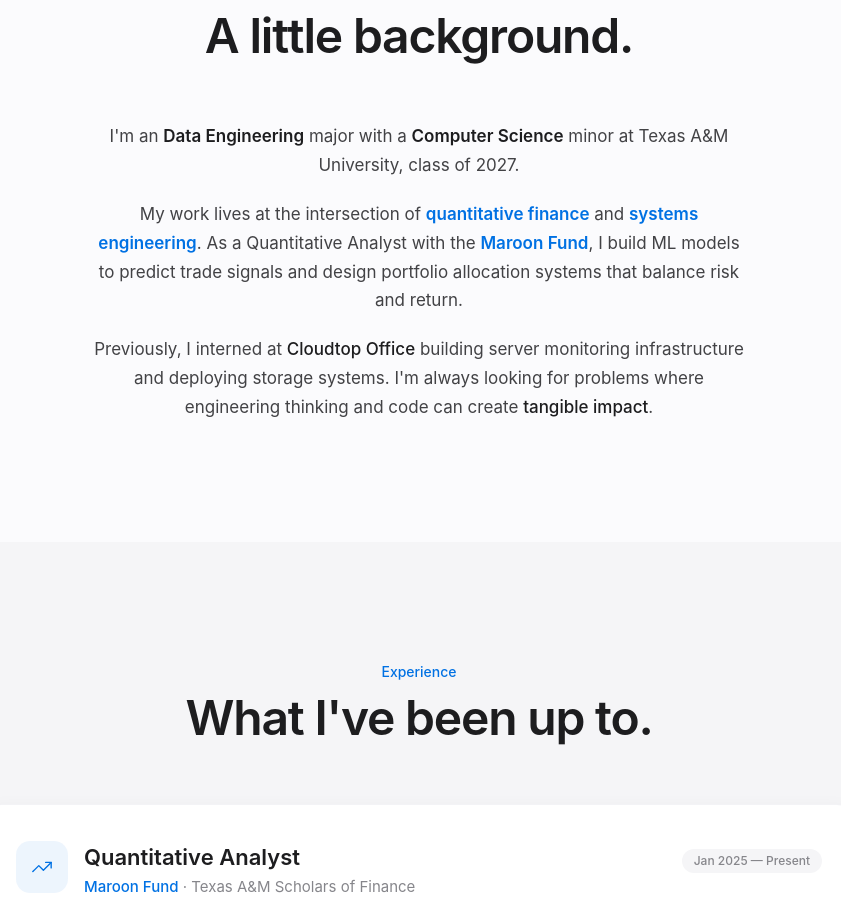
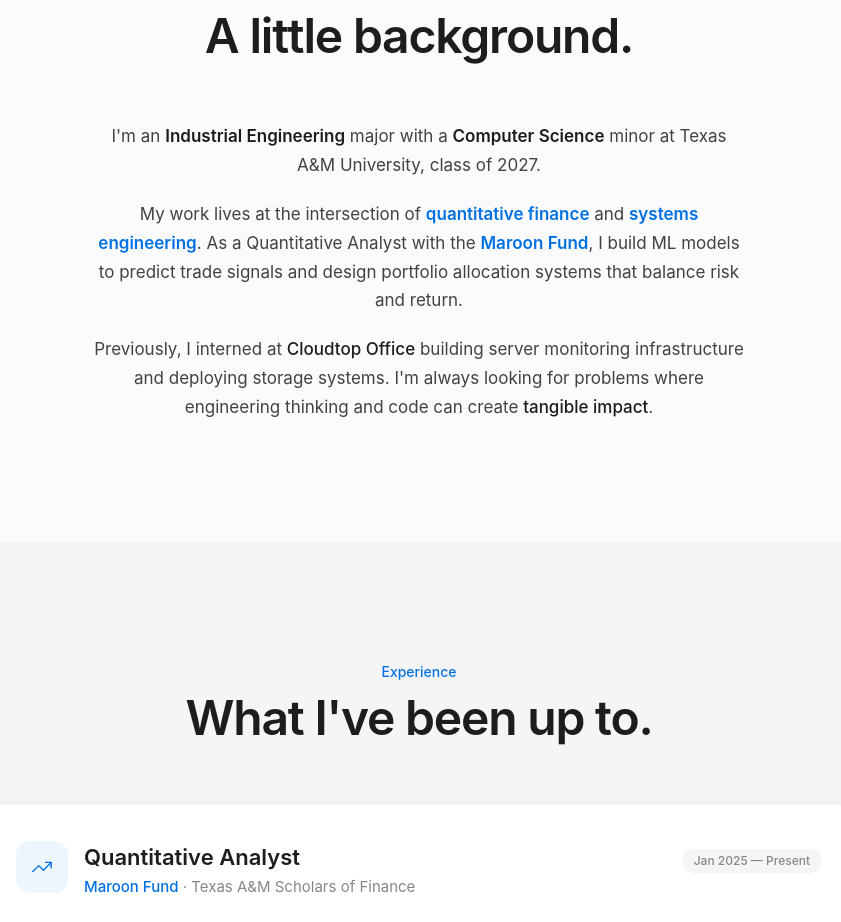
Before and after one commit to danielarackal7/My-Website, a Next.js app: page / in a window 1280 px wide. Shown: the part 940-1862 px from the top of the page, without its empty margins (221-1062 px from the left). Built offline with nearby package versions, Linux system fonts and the light colour scheme.

Commit message:
Change major from Data Engineering to Industrial Engineering

```diff
--- a/components/About.tsx
+++ b/components/About.tsx
@@ -14,7 +14,7 @@
           <p className="mb-5">
             I&apos;m an{" "}
             <span className="text-t-primary font-semibold">
-              Data Engineering
+              Industrial Engineering
             </span>{" "}
             major with a{" "}
             <span className="text-t-primary font-semibold">
```
